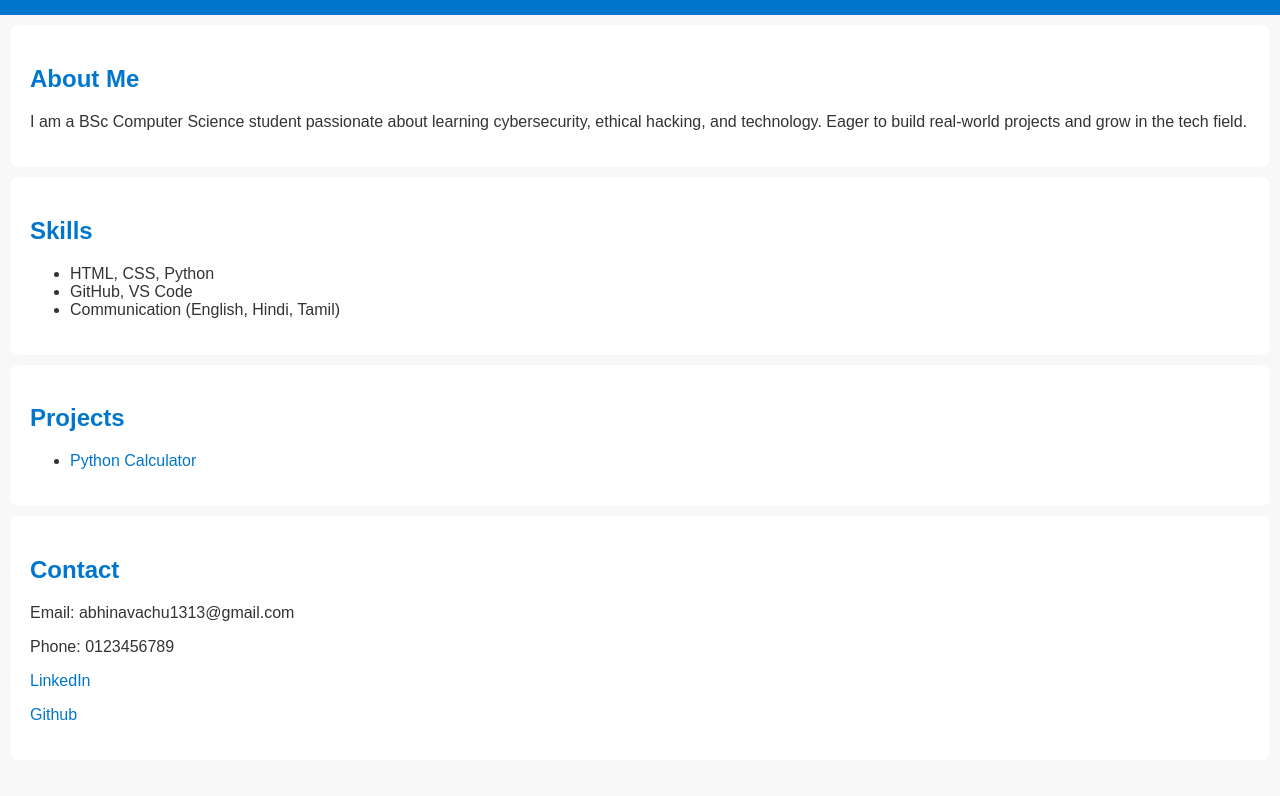
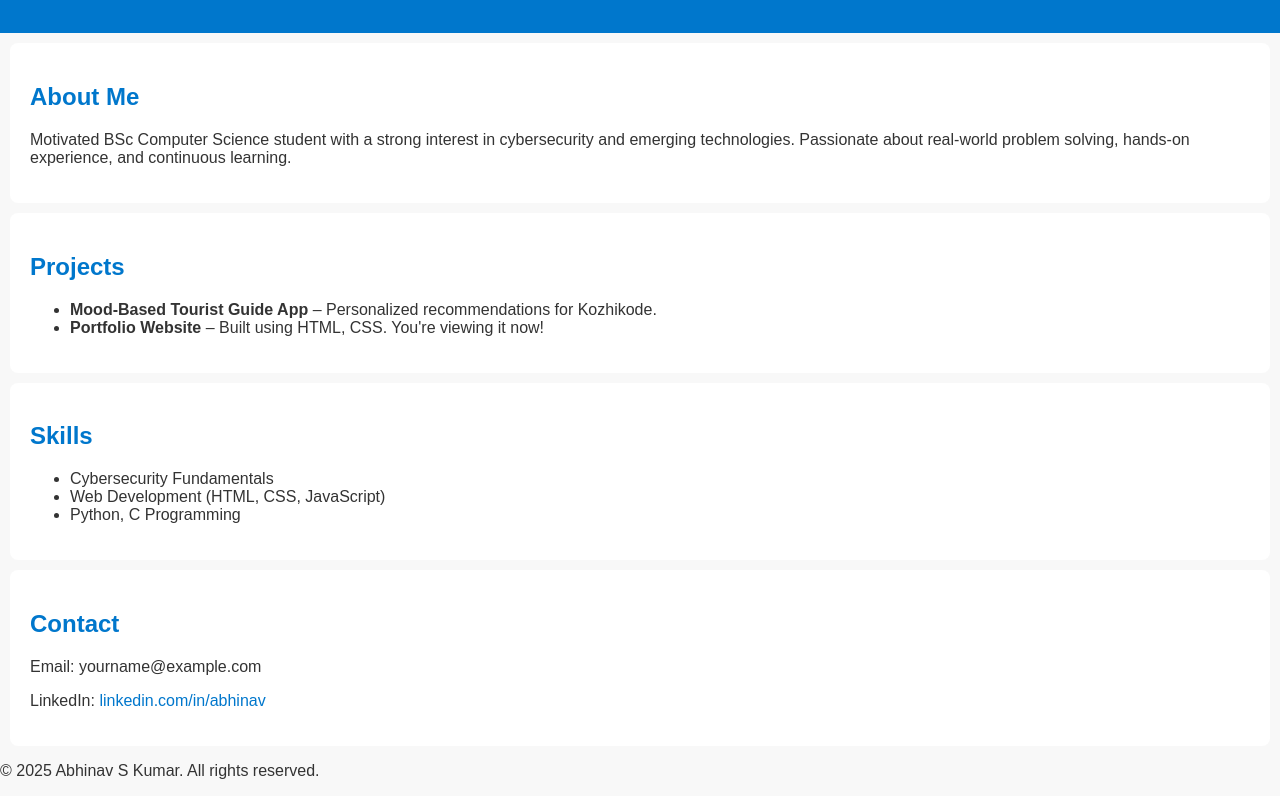
Before and after one commit to Abhinav-S-Kumar/portfolio, a plain HTML site: page index.html in a window 1280 px wide. Shown: the part 139-935 px from the top of the page. Before the commit the page ends 909 px from the top, so only its background shows below. Drawn offline with Linux system fonts and the light colour scheme.

Commit message:
Update index.html

```diff
--- a/index.html
+++ b/index.html
@@ -1,45 +1,54 @@
 <!DOCTYPE html>
 <html lang="en">
 <head>
-  <meta charset="UTF-8">
-  <title>Abhinav S Kumar - Portfolio</title>
-  <link rel="stylesheet" href="style.css">
+  <meta charset="UTF-8" />
+  <meta name="viewport" content="width=device-width, initial-scale=1.0" />
+  <title>Abhinav S Kumar | Portfolio</title>
+  <link rel="stylesheet" href="style.css" />
 </head>
 <body>
-
   <header>
-    <h1>Abhinav S Kumar</h1>
-    <p>Computer Science Student | Cybersecurity Enthusiast</p>
+    <div class="container">
+      <img src="images/profile.jpg" alt="Abhinav S Kumar" class="profile-pic" />
+      <h1>Abhinav S Kumar</h1>
+      <p>Computer Science Student | Cybersecurity Enthusiast</p>
+    </div>
   </header>
 
-  <section class="about">
+  <section class="about container">
     <h2>About Me</h2>
-    <p>I am a BSc Computer Science student passionate about learning cybersecurity, ethical hacking, and technology. Eager to build real-world projects and grow in the tech field.</p>
+    <p>
+      Motivated BSc Computer Science student with a strong interest in cybersecurity and emerging technologies.
+      Passionate about real-world problem solving, hands-on experience, and continuous learning.
+    </p>
   </section>
 
-  <section class="skills">
-    <h2>Skills</h2>
+  <section class="projects container">
+    <h2>Projects</h2>
     <ul>
-      <li>HTML, CSS, Python</li>
-      <li>GitHub, VS Code</li>
-      <li>Communication (English, Hindi, Tamil)</li>
+      <li><strong>Mood-Based Tourist Guide App</strong> – Personalized recommendations for Kozhikode.</li>
+      <li><strong>Portfolio Website</strong> – Built using HTML, CSS. You're viewing it now!</li>
     </ul>
   </section>
 
-  <section class="projects">
-    <h2>Projects</h2>
+  <section class="skills container">
+    <h2>Skills</h2>
     <ul>
-      <li><a href="https://github.com/Abhinav-S-Kumar/Calculator">Python Calculator</a></li>
+      <li>Cybersecurity Fundamentals</li>
+      <li>Web Development (HTML, CSS, JavaScript)</li>
+      <li>Python, C Programming</li>
     </ul>
   </section>
 
-  <section class="contact">
+  <section class="contact container">
     <h2>Contact</h2>
-    <p>Email: abhinavachu1313@gmail.com</p>
-    <p>Phone: 0123456789</p>
-    <p><a href="https://www.linkedin.com/in/abhinav-s-kumar-7716782bb/">LinkedIn</a></p>
-    <p><a href="https://github.com/Abhinav-S-Kumar">Github</a></p>
+    <p>Email: yourname@example.com</p>
+    <p>LinkedIn: <a href="#">linkedin.com/in/abhinav</a></p>
+
   </section>
 
+  <footer>
+    <p>&copy; 2025 Abhinav S Kumar. All rights reserved.</p>
+  </footer>
 </body>
 </html>
```
